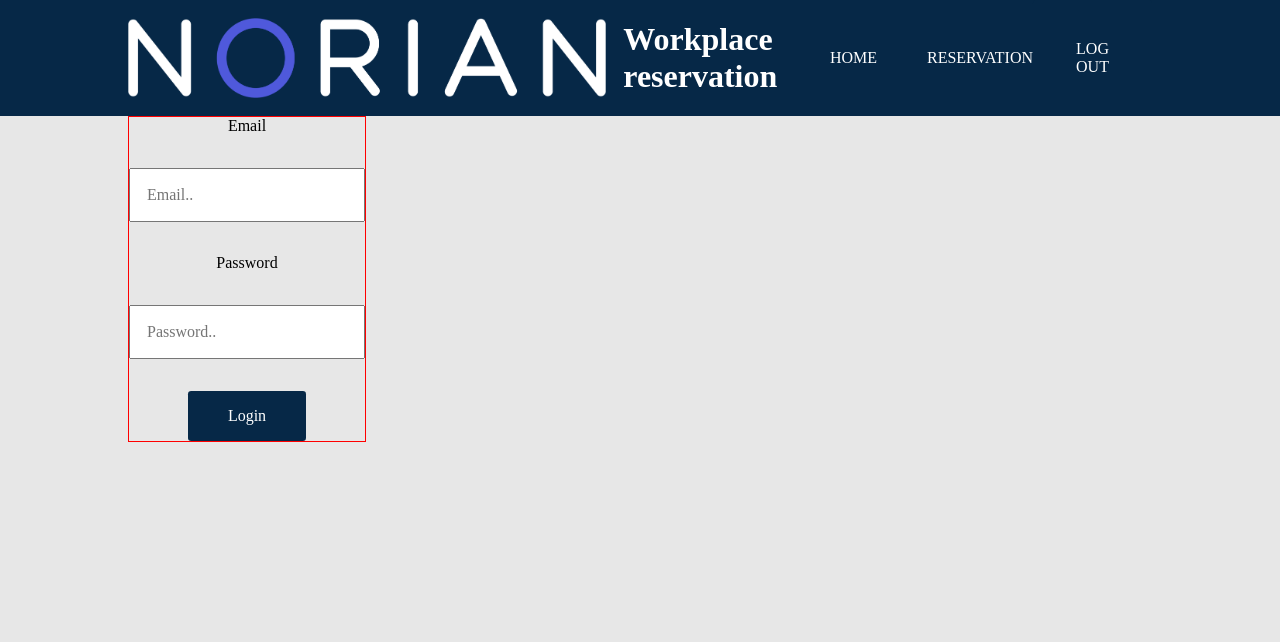
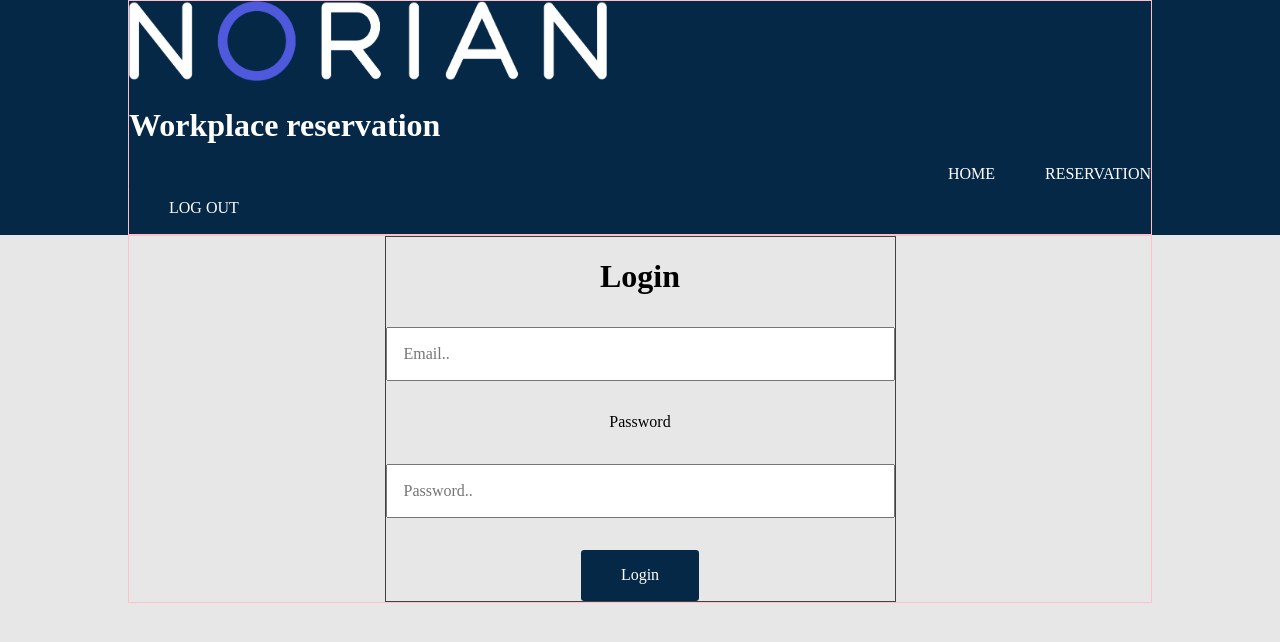
Before and after one commit to Bajoraidev/wpfrontend, a React (Create React App) app: page /login in a window 1280 px wide. Shown: the top 642 px of the page. Built offline with nearby package versions, Linux system fonts and the light colour scheme.

Commit message:
cosmetic updates on form

```diff
--- a/src/App.scss
+++ b/src/App.scss
@@ -41,11 +41,22 @@ body {
 }
 
 form {
-  border: 1px solid red;
+  border: 1px solid rgb(68, 65, 65);
   text-align: center;
 }
 form input {
-  display: block;
   margin: 2rem 0;
   padding: 1rem;
+  display: block;
+  width: 100%;
 }
+.input {
+  width: 50%;
+  margin: 0 auto;
+  display: flex;
+  padding: 0.5rem;
+}
+.formContainer {
+  width: 50%;
+  margin: 0 auto;
+}
--- a/src/Routes.js
+++ b/src/Routes.js
@@ -12,9 +12,7 @@ const PageRoutes = () => {
   return (
     <Router>
       <Header>
-        <Container>
-          <h1>Workplace reservation</h1>
-        </Container>
+        <h1>Workplace reservation</h1>
       </Header>
       <Container>
         <Routes>
--- a/src/components/Container/Container.styles.js
+++ b/src/components/Container/Container.styles.js
@@ -1,10 +1,11 @@
-import styled from "styled-components";
+import styled from 'styled-components';
 
 export const div = styled.div`
   width: 80%;
   margin: 0 auto;
-  display: flex;
-  justify-content: space-between;
+  //display: flex;
+  //justify-content: space-between;
+  border: 1px solid pink;
 `;
 
 /*export const div = styled.div`
--- a/src/components/Form/Form.jsx
+++ /dev/null
@@ -1,27 +0,0 @@
-import React from "react";
-import { Button } from "..";
-
-const Form = ({ title, handleSubmit, handleChange }) => {
-  return (
-    <div>
-      <form onSubmit={handleSubmit}>
-        <h1>{title}</h1>
-        <input
-          type="email"
-          placeholder="Email.."
-          onChange={handleChange}
-          required
-        />
-        <input
-          type="text"
-          placeholder="Password.."
-          onChange={handleChange}
-          required
-        />
-        <Button type="submit">{title}</Button>
-      </form>
-    </div>
-  );
-};
-
-export default Form;
--- a/src/components/index.js
+++ b/src/components/index.js
@@ -1,6 +1,5 @@
 export { default as Container } from './Container/Container';
 export { default as Header } from './Header/Header';
 export { default as Button } from './Button/Button';
-export { default as Form } from './Form/Form';
 export { default as Map } from './Map/Map.component';
 export { default as Section } from './Section/Section';
--- a/src/pages/Login/Login.jsx
+++ b/src/pages/Login/Login.jsx
@@ -8,6 +8,7 @@ const Login = () => {
 
   return (
     <div>
+      <div className='formContainer'>
         <form
           onSubmit={(e) => {
             e.preventDefault();
@@ -31,7 +32,7 @@ const Login = () => {
               .finally(() => e.target.reset());
           }}
         >
-        <label>Email</label>
+          <h1>Login</h1>
           <input
             type='email'
             placeholder='Email..'
@@ -40,6 +41,7 @@ const Login = () => {
             }}
             required
           />
+
           <label>Password</label>
           <input
             type='text'
@@ -52,8 +54,10 @@ const Login = () => {
             }}
             required
           />
+
           <Button type='submit'>Login</Button>
         </form>
+      </div>
     </div>
   );
 };
--- a/src/pages/Register/Register.jsx
+++ b/src/pages/Register/Register.jsx
@@ -8,6 +8,7 @@ const Register = () => {
 
   return (
     <div>
+      <div className='formContainer'>
         <form
           onSubmit={(e) => {
             e.preventDefault();
@@ -36,7 +37,10 @@ const Register = () => {
             type='email'
             placeholder='Email..'
             onChange={(e) => {
-            setInput({ ...input, email: e.target.value.trim().toLowerCase() });
+              setInput({
+                ...input,
+                email: e.target.value.trim().toLowerCase(),
+              });
             }}
             required
           />
@@ -51,6 +55,7 @@ const Register = () => {
           <Button type='submit'>Register</Button>
         </form>
       </div>
+    </div>
   );
 };
 
```
Also changed, not shown: 1 other file (tests, documents, lock files or other folders). Lines whose indentation alone changed are shown as unchanged.
